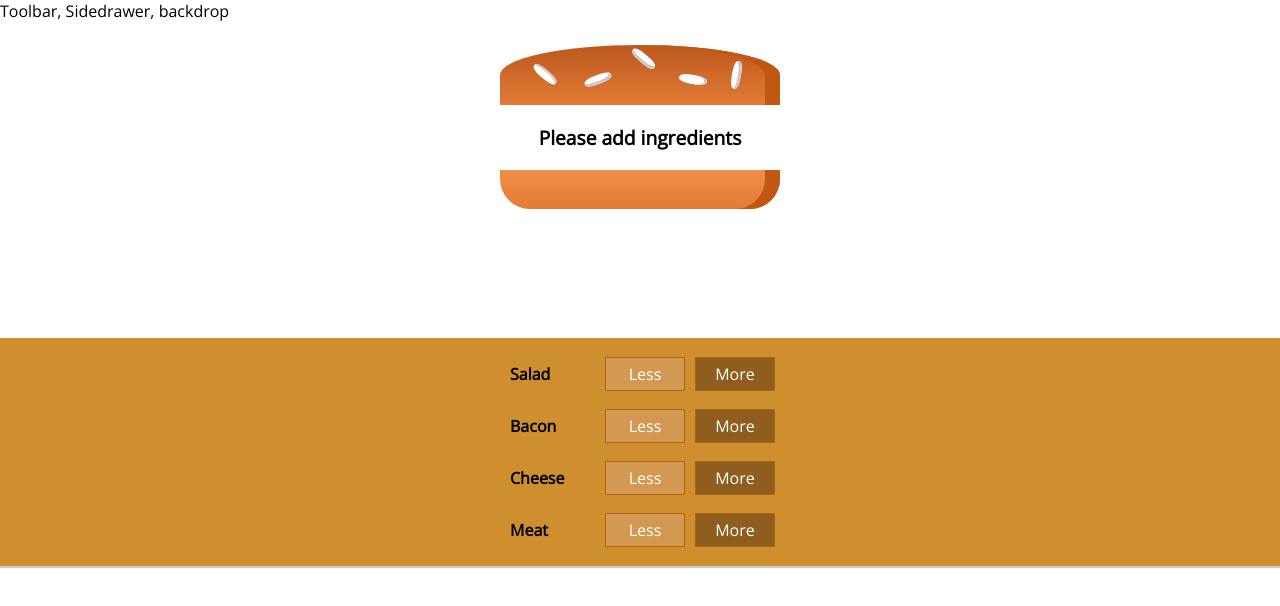
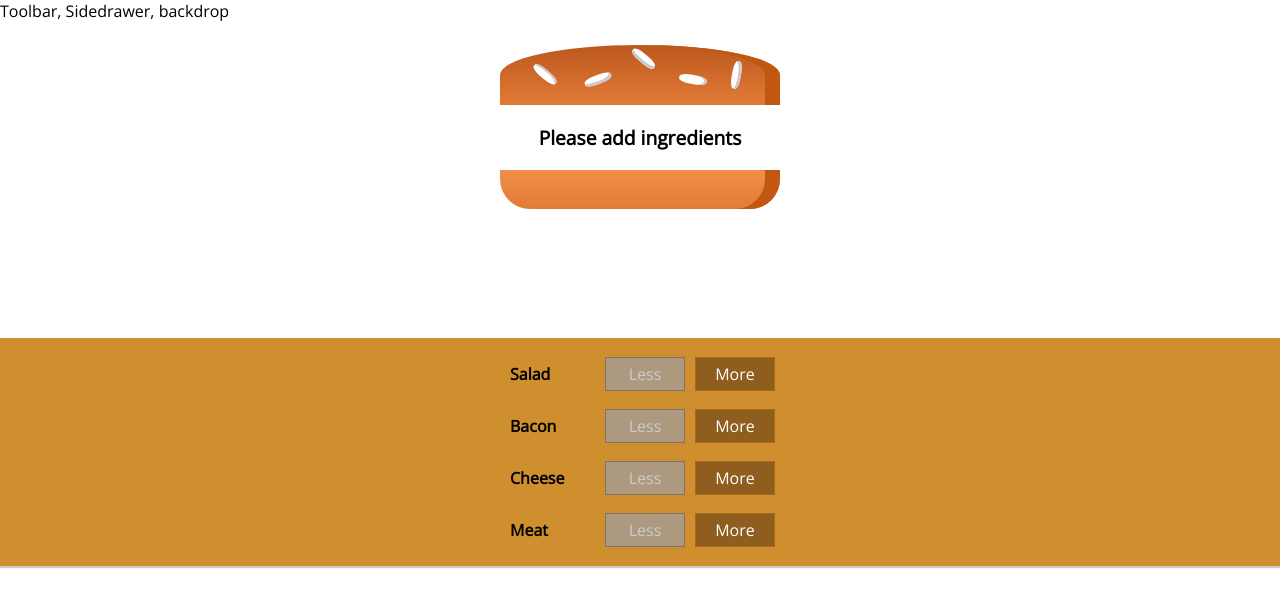
Before and after one commit to devpato/BurgerBuilder-React, a React (Create React App) app: page / in a window 1280 px wide. Shown: the top 606 px of the page. Built offline with nearby package versions, Linux system fonts and the light colour scheme.

Commit message:
removed items working

```diff
--- a/src/components/Burger/BuildControls/BuildControl/BuildControl.js
+++ b/src/components/Burger/BuildControls/BuildControl/BuildControl.js
@@ -1,11 +1,13 @@
 import React from "react";
 import styles from "./BuildControl.module.css";
 
-const buildControl = ({ label, added }) => {
+const buildControl = ({ label, added, removed, disabled }) => {
   return (
     <div className={styles.BuildControl}>
       <div className={styles.Label}>{label}</div>
-      <button className={styles.Less}>Less</button>
+      <button className={styles.Less} onClick={removed} disabled={disabled}>
+        Less
+      </button>
       <button className={styles.More} onClick={added}>
         More
       </button>
--- a/src/components/Burger/BuildControls/BuildControls.js
+++ b/src/components/Burger/BuildControls/BuildControls.js
@@ -9,13 +9,15 @@
   { label: "Meat", type: "meat" }
 ];
 
-const buildControls = ({ ingredientAdded }) => (
+const buildControls = ({ ingredientAdded, ingredientRemoved, disabled }) => (
   <div className={styles.BuildControls}>
     {controls.map(ctrl => (
       <BuildControl
         key={ctrl.label}
         label={ctrl.label}
         added={() => ingredientAdded(ctrl.type)}
+        removed={() => ingredientRemoved(ctrl.type)}
+        disabled={disabled[ctrl.type]}
       />
     ))}
   </div>
--- a/src/containers/BurgerBuilder/BurderBuilder.js
+++ b/src/containers/BurgerBuilder/BurderBuilder.js
@@ -39,11 +39,42 @@
     this.setState({ totalPrice: newPrice, ingredients: updatedIngredients });
   };
 
+  removeIngredientHandler = type => {
+    const oldCount = this.state.ingredients[type];
+
+    if (oldCount <= 0) {
+      return;
+    }
+
+    const updatedCounted = oldCount - 1;
+    const updatedIngredients = {
+      ...this.state.ingredients
+    };
+
+    updatedIngredients[type] = updatedCounted;
+    const priceDeduction = INGREDIENT_PRICES[type];
+    const oldPrice = this.state.totalPrice;
+    const newPrice = oldPrice - priceDeduction;
+    this.setState({ totalPrice: newPrice, ingredients: updatedIngredients });
+  };
+
   render() {
+    const disabledInfo = {
+      ...this.state.ingredients
+    };
+
+    for (let key in disabledInfo) {
+      disabledInfo[key] = disabledInfo[key] <= 0;
+    }
+
     return (
       <Aux>
         <Burger ingredients={this.state.ingredients} />
-        <BuildControls ingredientAdded={this.addIngredientHandler} />
+        <BuildControls
+          ingredientAdded={this.addIngredientHandler}
+          ingredientRemoved={this.removeIngredientHandler}
+          disabled={disabledInfo}
+        />
       </Aux>
     );
   }
```
